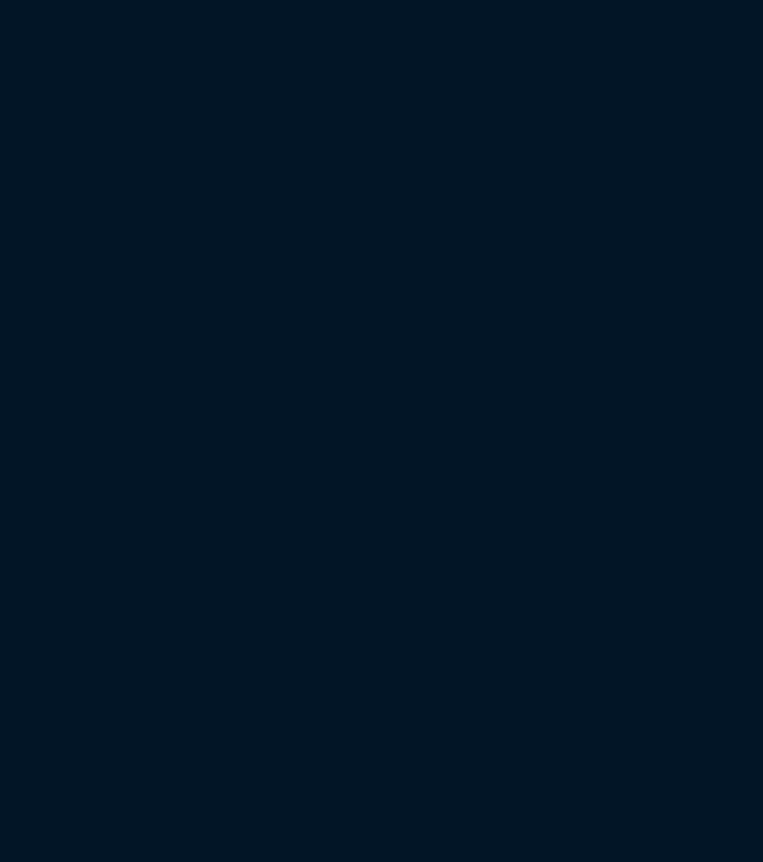
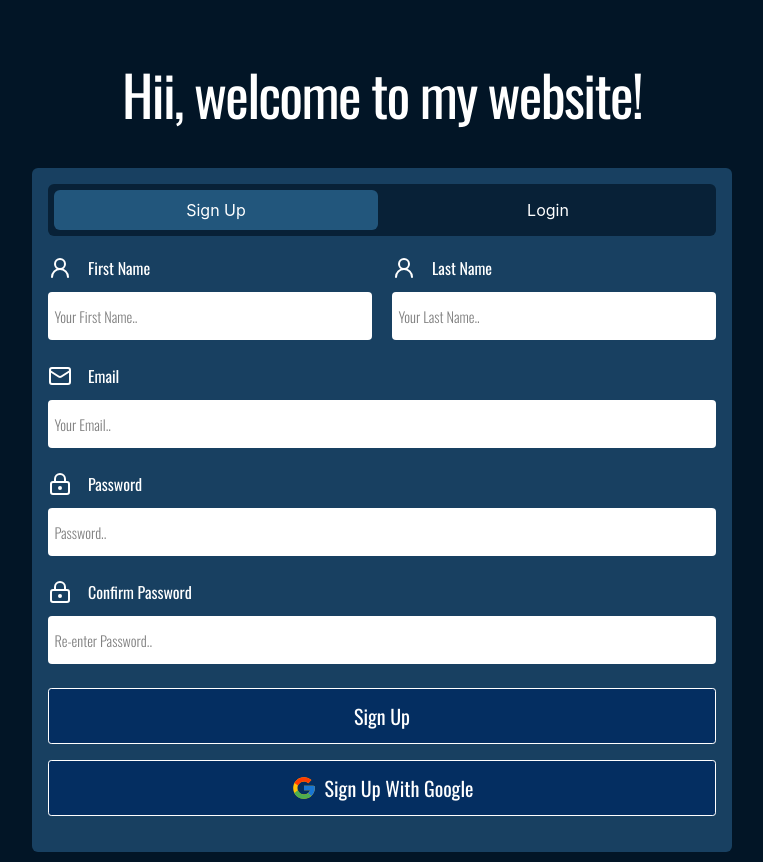
Before and after one commit to BulusHamnu/siwel-beat-ecommerce-application, a React (Vite) app in the folder front-end/: page /auth in a window 1280 px wide. Before the commit this address had no page. Shown: the whole page, without its empty margins (258-1021 px from the left). Before the commit the page ends 800 px from the top, so only its background shows below. Built offline with nearby package versions, Linux system fonts and the light colour scheme; a web font is replaced by a local one.

Commit message:
Feat: Added auth page and sign up panel.

```diff
--- a/front-end/package.json
+++ b/front-end/package.json
@@ -13,9 +13,11 @@
     "@tailwindcss/vite": "^4.2.4",
     "@thesvg/react": "^2.1.10",
     "lucide-react": "^1.14.0",
+    "motion": "^12.40.0",
     "react": "^19.2.5",
     "react-custom-social-icons": "^1.0.9",
     "react-dom": "^19.2.5",
+    "react-icons": "^5.6.0",
     "react-router-dom": "^7.15.0",
     "tailwindcss": "^4.2.4"
   },
--- a/front-end/src/App.tsx
+++ b/front-end/src/App.tsx
@@ -1,6 +1,7 @@
 import "./App.css";
 import { BrowserRouter, Routes, Route } from "react-router-dom";
 import Home from "./pages/home";
+import Auth from "./pages/auth";
 
 function App() {
   return (
@@ -8,6 +9,7 @@ function App() {
       <BrowserRouter>
         <Routes>
           <Route path="/" element={<Home />} />
+          <Route path="/auth" element={<Auth />} />
         </Routes>
       </BrowserRouter>
     </div>
--- a/front-end/src/index.css
+++ b/front-end/src/index.css
@@ -84,6 +84,15 @@ p {
   color: var(--text-color);
 }
 
+form input {
+  background-color: white;
+  color: black;
+  padding: 0.6rem 0.4rem;
+  font-family: var(--heading-font);
+  font-weight: 100;
+  font-size: 0.9rem;
+}
+
 .button-primary {
   background-color: #042e61;
   padding: 0.5rem;
--- /dev/null
+++ b/front-end/src/pages/auth.tsx
@@ -0,0 +1,170 @@
+import { motion } from "motion/react";
+import { useState } from "react";
+import { User2, Mail, LockKeyhole } from "lucide-react";
+import { FcGoogle } from "react-icons/fc";
+
+function TabBtn({
+  placeholder,
+  style,
+  tab,
+  setActiveTab,
+}: {
+  placeholder: string;
+  style: string;
+  tab: string;
+  setActiveTab: (value: string) => void;
+}) {
+  return (
+    <motion.button
+      whileHover={{
+        opacity: 0.8,
+        transition: { duration: 0.3 },
+      }}
+      transition={{ duration: 0.5 }}
+      className={`${style} cursor-pointer p-2 max-w-full rounded-md`}
+      onClick={() => setActiveTab(tab)}
+    >
+      {placeholder}
+    </motion.button>
+  );
+}
+
+function SignupPanel() {
+  return (
+    <div className="pb-5">
+      <form
+        id="signup-panel"
+        className="mt-5 flex flex-nowrap flex-col gap-6 justify-center"
+      >
+        <div className="row-group flex flex-col flex-nowrap gap-5 md:flex-row ">
+          <div className="flex flex-col flex-nowrap gap-3 justify-center items-left w-full">
+            <label
+              htmlFor="firstname"
+              className="flex flex-row flex-nowrap gap-4 items-center"
+            >
+              <User2 /> First Name
+            </label>
+            <input
+              required
+              id="firstname"
+              name="firstname"
+              type="text"
+              placeholder="Your First Name.."
+              className="rounded-sm h-12"
+            />
+          </div>
+          <div className="flex flex-col flex-nowrap gap-3 justify-center items-left w-full">
+            <label
+              htmlFor="lastname"
+              className="flex flex-row flex-nowrap gap-4 items-center"
+            >
+              <User2 /> Last Name
+            </label>
+            <input
+              required
+              id="lastname"
+              name="lastname"
+              type="text"
+              placeholder="Your Last Name.."
+              className="rounded-sm h-12"
+            />
+          </div>
+        </div>
+        <div className="row-group flex flex-col flex-nowrap gap-5 md:flex-row ">
+          <div className="flex flex-col flex-nowrap gap-3 justify-center w-full">
+            <label
+              htmlFor="firstname"
+              className="flex flex-row flex-nowrap gap-4 items-center"
+            >
+              <Mail /> Email
+            </label>
+            <input
+              required
+              id="email"
+              name="email"
+              type="email"
+              placeholder="Your Email.."
+              className="rounded-sm h-12"
+            />
+          </div>
+        </div>
+        <div className="row-group flex flex-col flex-nowrap gap-5 md:flex-row ">
+          <div className="flex flex-col flex-nowrap gap-3 justify-center w-full">
+            <label
+              htmlFor="password"
+              className="flex flex-row flex-nowrap gap-4 items-center"
+            >
+              <LockKeyhole /> Password
+            </label>
+            <input
+              required
+              id="password"
+              name="password"
+              type="password"
+              placeholder="Password.."
+              className="rounded-sm h-12"
+            />
+          </div>
+        </div>
+        <div className="row-group flex flex-col flex-nowrap gap-5 md:flex-row ">
+          <div className="flex flex-col flex-nowrap gap-3 justify-center w-full">
+            <label
+              htmlFor="confirm-password"
+              className="flex flex-row flex-nowrap gap-4 items-center"
+            >
+              <LockKeyhole /> Confirm Password
+            </label>
+            <input
+              required
+              id="confirm-password"
+              name="confirmPassword"
+              type="password"
+              placeholder="Re-enter Password.."
+              className="rounded-sm h-12"
+            />
+          </div>
+        </div>
+        <button type="submit" className="button-primary text-xl w-full h-14">
+          Sign Up
+        </button>
+      </form>
+      <button className="mt-4 button-primary text-xl w-full h-14 flex flex-row flex-nowrap gap-2 items-center justify-center">
+        <FcGoogle size={26} /> Sign Up With Google
+      </button>
+    </div>
+  );
+}
+
+function LoginPanel() {
+  return <form id="login-panel">Login</form>;
+}
+
+/* Auth page */
+function Auth() {
+  const [activeTab, setActiveTab] = useState("signup");
+
+  return (
+    <main style={{ paddingTop: "20px" }} className="text-white p-2.5">
+      <h1>Hii, welcome to my website!</h1>
+      <div className="bg-[rgba(46,109,155,0.5)] max-w-175 mx-auto rounded-md px-2 py-4 md:p-4">
+        <div className="bg-[rgba(2,21,38,0.7)] max-w-175 mx-auto rounded-md grid grid-cols-2 items-center gap-2 p-1.5">
+          <TabBtn
+            tab="signup"
+            setActiveTab={setActiveTab}
+            placeholder="Sign Up"
+            style={`${activeTab === "signup" ? "bg-[rgba(46,109,155,0.7)]" : ""}`}
+          />
+          <TabBtn
+            tab="login"
+            setActiveTab={setActiveTab}
+            placeholder="Login"
+            style={`${activeTab === "login" ? "bg-[rgba(46,109,155,0.7)]" : ""}`}
+          />
+        </div>
+        {activeTab === "signup" ? <SignupPanel /> : <LoginPanel />}
+      </div>
+    </main>
+  );
+}
+
+export default Auth;
```
Also changed, not shown: 1 other file (tests, documents, lock files or other folders).
